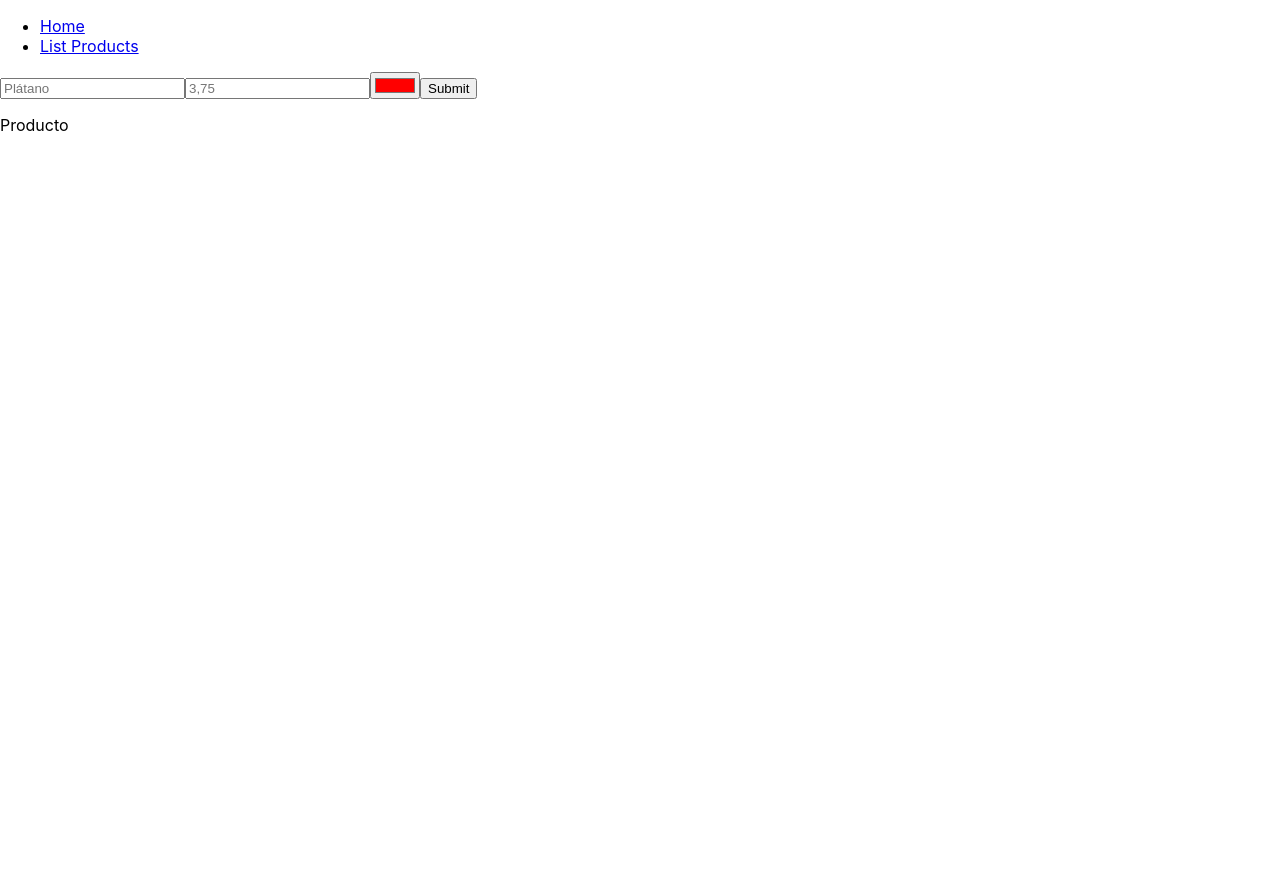
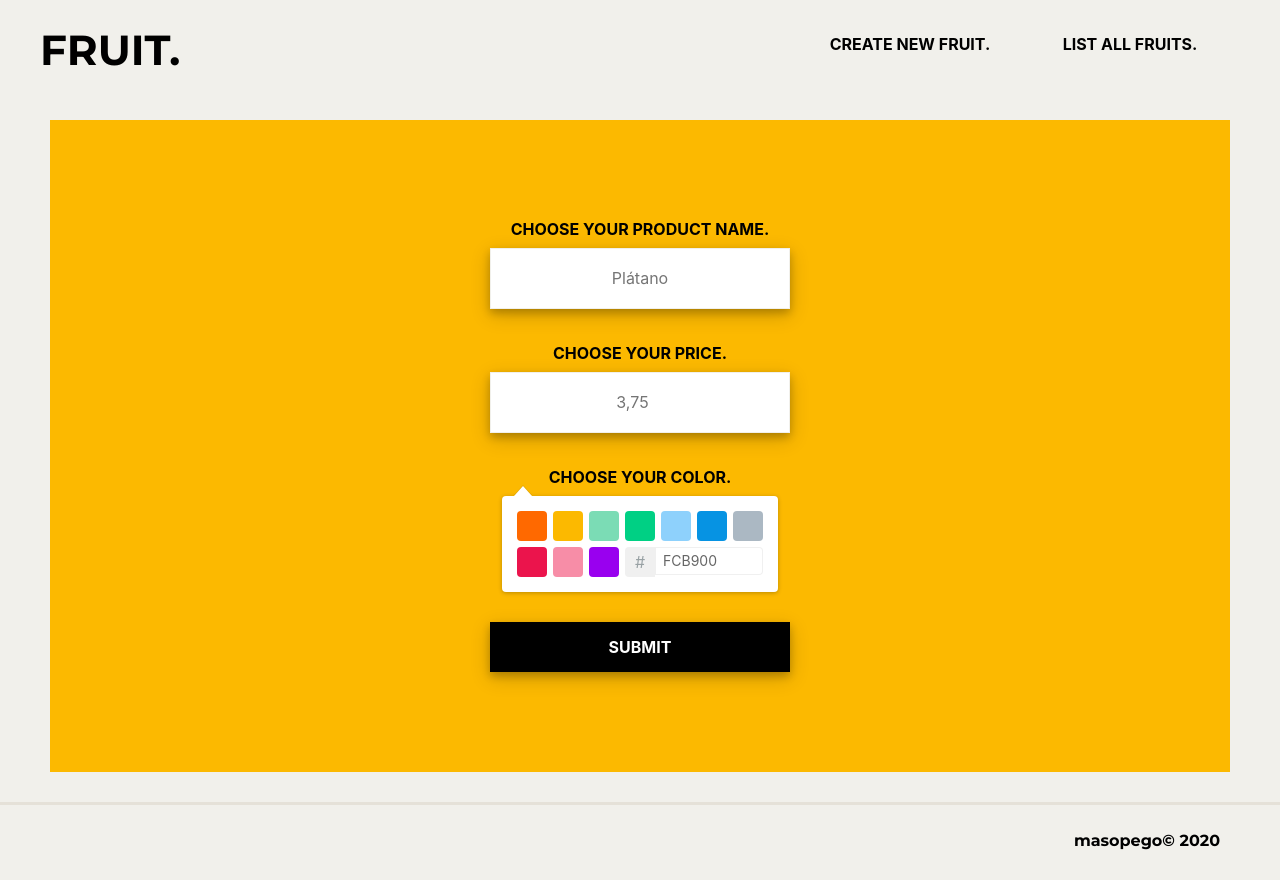
Before and after one commit to masopego/flat101-technical-test, a React app in the folder frontend/: page / in a window 1280 px wide. Before the commit the page ends 800 px from the top, so only its background shows below. Built offline with nearby package versions, Linux system fonts and the light colour scheme.

Commit message:
Add styles

```diff
--- a/frontend/package.json
+++ b/frontend/package.json
@@ -6,8 +6,10 @@
     "@testing-library/jest-dom": "^4.2.4",
     "@testing-library/react": "^9.3.2",
     "@testing-library/user-event": "^7.1.2",
+    "node-sass": "^4.14.1",
     "prop-types": "^15.7.2",
     "react": "^16.14.0",
+    "react-color": "^2.18.1",
     "react-dom": "^16.14.0",
     "react-router-dom": "^5.2.0",
     "react-scripts": "3.4.3"
--- a/frontend/public/index.html
+++ b/frontend/public/index.html
@@ -10,34 +10,16 @@
       content="Web site created using create-react-app"
     />
     <link rel="apple-touch-icon" href="%PUBLIC_URL%/logo192.png" />
-    <!--
-      manifest.json provides metadata used when your web app is installed on a
-      user's mobile device or desktop. See https://developers.google.com/web/fundamentals/web-app-manifest/
-    -->
+
     <link rel="manifest" href="%PUBLIC_URL%/manifest.json" />
-    <!--
-      Notice the use of %PUBLIC_URL% in the tags above.
-      It will be replaced with the URL of the `public` folder during the build.
-      Only files inside the `public` folder can be referenced from the HTML.
-
-      Unlike "/favicon.ico" or "favicon.ico", "%PUBLIC_URL%/favicon.ico" will
-      work correctly both with client-side routing and a non-root public URL.
-      Learn how to configure a non-root public URL by running `npm run build`.
-    -->
-    <title>Product SPA</title>
+    <link
+      href="https://fonts.googleapis.com/css2?family=Merriweather:wght@300;400&family=Montserrat:wght@300;400;700&display=swap"
+      rel="stylesheet"
+    />
+    <title>Fruit Product SPA</title>
   </head>
   <body>
-    <noscript>You need to enable JavaScript to run this app.</noscript>
+    <noscript></noscript>
     <div id="root"></div>
-    <!--
-      This HTML file is a template.
-      If you open it directly in the browser, you will see an empty page.
-
-      You can add webfonts, meta tags, or analytics to this file.
-      The build step will place the bundled scripts into the <body> tag.
-
-      To begin the development, run `npm start` or `yarn start`.
-      To create a production bundle, use `npm run build` or `yarn build`.
-    -->
   </body>
 </html>
--- a/frontend/src/App.css
+++ /dev/null
@@ -1,38 +0,0 @@
-.App {
-  text-align: center;
-}
-
-.App-logo {
-  height: 40vmin;
-  pointer-events: none;
-}
-
-@media (prefers-reduced-motion: no-preference) {
-  .App-logo {
-    animation: App-logo-spin infinite 20s linear;
-  }
-}
-
-.App-header {
-  background-color: #282c34;
-  min-height: 100vh;
-  display: flex;
-  flex-direction: column;
-  align-items: center;
-  justify-content: center;
-  font-size: calc(10px + 2vmin);
-  color: white;
-}
-
-.App-link {
-  color: #61dafb;
-}
-
-@keyframes App-logo-spin {
-  from {
-    transform: rotate(0deg);
-  }
-  to {
-    transform: rotate(360deg);
-  }
-}
--- a/frontend/src/components/App.js
+++ b/frontend/src/components/App.js
@@ -1,30 +1,23 @@
 import React from "react";
-import { Link, Route, Switch } from "react-router-dom";
+import { Route, Switch } from "react-router-dom";
 import CreateProduct from "./pages/CreateProduct";
 import ListProducts from "./pages/ListProducts";
-import "../App.css";
+import Footer from "./organism/Footer/Footer";
+import Header from "./organism/Header/Header";
+import "../stylesheets/core/_reset.scss";
+import "../stylesheets/core/global.scss";
 
 function App() {
   return (
     <>
-      <header>
-        <nav>
-          <ul>
-            <li>
-              <Link to="/">Home</Link>
-            </li>
-            <li>
-              <Link to="/list-products">List Products</Link>
-            </li>
-          </ul>
-        </nav>
-      </header>
+      <Header />
       <main>
         <Switch>
           <Route exact path="/" component={CreateProduct} />
           <Route path="/list-products" component={ListProducts} />
         </Switch>
       </main>
+      <Footer />
     </>
   );
 }
--- /dev/null
+++ b/frontend/src/components/organism/Footer/Footer.js
@@ -0,0 +1,25 @@
+import React from "react";
+import "./_footer.scss";
+
+function Footer() {
+  return (
+    <footer className="footer">
+      <div className="wrapper">
+        <div className="footer__copy">
+          <h5>
+            <a
+              href="https://github.com/masopego"
+              target="_blank"
+              rel="noopener noreferrer"
+            >
+              masopego
+            </a>
+            &copy; 2020
+          </h5>
+        </div>
+      </div>
+    </footer>
+  );
+}
+
+export default Footer;
--- /dev/null
+++ b/frontend/src/components/organism/Footer/_footer.scss
@@ -0,0 +1,51 @@
+@import "../../../stylesheets/core/_variables.scss";
+@import "../../../stylesheets/core/_mixins.scss";
+
+.footer {
+  width: 100%;
+  padding: 30px;
+  position: relative;
+  background-color: $color-primary;
+
+  @include tablet {
+    padding: 30px 45px;
+  }
+
+  @include display {
+    padding: 30px 60px;
+  }
+
+  &:before {
+    height: 3px;
+    background: $color-secondary;
+    width: 100%;
+    content: "";
+    position: absolute;
+    top: 0px;
+    left: 0px;
+    margin-top: 30px;
+  }
+
+  & .wrapper {
+    margin-top: 30px;
+    width: 100%;
+  }
+
+  &__copy {
+    & h5 {
+      font-size: $font-regular;
+      color: black;
+      font-family: $font-primary;
+      transition: color 0.5s linear;
+      text-align: center;
+
+      @include tablet {
+        text-align: right;
+      }
+
+      &:hover {
+        color: $color-dark;
+      }
+    }
+  }
+}
--- /dev/null
+++ b/frontend/src/components/organism/Header/Header.js
@@ -0,0 +1,25 @@
+import React from "react";
+import "./_header.scss";
+import { Link } from "react-router-dom";
+
+function Header() {
+  return (
+    <header className="header">
+      <nav className="header__menu">
+        <ul className="logo_container">
+          <li>FRUIT.</li>
+        </ul>
+        <ul className="menu">
+          <li>
+            <Link to="/">Create new fruit.</Link>
+          </li>
+          <li>
+            <Link to="/list-products">List all fruits.</Link>
+          </li>
+        </ul>
+      </nav>
+    </header>
+  );
+}
+
+export default Header;
--- /dev/null
+++ b/frontend/src/components/organism/Header/_header.scss
@@ -0,0 +1,61 @@
+@import "../../../stylesheets/core/_variables.scss";
+@import "../../../stylesheets/core/_mixins.scss";
+
+.header {
+  position: fixed;
+  width: 100%;
+  height: 100px;
+  background: $color-primary;
+  z-index: 100;
+
+  & nav.header__menu {
+    height: 100%;
+    background: $color-primary;
+    display: flex;
+    justify-content: space-between;
+    padding: 10px 40px;
+
+    .logo_container li {
+      color: black;
+      font-size: 42px;
+      width: auto;
+      height: 100%;
+      font-family: $font-primary;
+      display: flex;
+      align-items: center;
+      font-weight: bold;
+    }
+
+    ul.menu {
+      display: flex;
+      align-items: center;
+      flex-direction: column;
+      height: 100%;
+
+      @include tablet {
+        flex-direction: row;
+      }
+
+      li {
+        width: 200px;
+        height: 30px;
+        color: $color-secondary;
+        display: flex;
+        justify-content: center;
+        padding: 10px;
+        color: black;
+        text-transform: uppercase;
+        font-weight: bold;
+
+        @include tablet {
+          height: 50px;
+          margin: 10px;
+        }
+
+        &:hover {
+          color: $color-dark;
+        }
+      }
+    }
+  }
+}
--- a/frontend/src/components/organism/ProductElement.js
+++ b/frontend/src/components/organism/ProductElement.js
@@ -4,8 +4,9 @@ import PropTypes from "prop-types";
 function ProductElement({ name, price, color }) {
   return (
     <li className="product__list--element" style={{ backgroundColor: color }}>
-      {name}
-      {price}
+      <div className="box"></div>
+      <p>{name}</p>
+      <span>{price}€</span>
     </li>
   );
 }
--- a/frontend/src/components/pages/CreateProduct.js
+++ b/frontend/src/components/pages/CreateProduct.js
@@ -1,15 +1,20 @@
 import React, { useState } from "react";
 import { postProduct } from "../../services/ProductService";
+import { TwitterPicker } from "react-color";
+
+import "./_create_product.scss";
+
+const DEFAULT_COLOR = "#FCB900";
 
 function CreateProduct() {
   const [name, setName] = useState("");
   const [price, setPrice] = useState("");
-  const [color, setColor] = useState("#ff0000");
+  const [color, setColor] = useState(DEFAULT_COLOR);
 
   const resetForm = () => {
     setName("");
     setPrice("");
-    setColor("#ff0000");
+    setColor(DEFAULT_COLOR);
   };
   const handleSubmit = (ev) => {
     ev.preventDefault();
@@ -23,35 +28,42 @@ function CreateProduct() {
       });
   };
   return (
-    <>
+    <div className="create_product_page">
+      <div className="wrapper" style={{ backgroundColor: color }}>
         <form onSubmit={handleSubmit}>
+          <label className="label">Choose your product name.</label>
           <input
             type="text"
+            className="name__form"
             name="name"
             value={name}
             placeholder="Plátano"
             required
             onChange={(ev) => setName(ev.target.value)}
+            autocomplete="off"
           />
+          <label className="label">Choose your price.</label>
+
           <input
             type="number"
+            className="price__form"
             name="price"
             placeholder="3,75"
             value={price}
             min="0"
             required
+            autocomplete="off"
             onChange={(ev) => setPrice(parseFloat(ev.target.value))}
           />
-        <input
-          type="color"
-          value={color}
-          required
-          onChange={(ev) => setColor(ev.target.value)}
+          <label className="label color">Choose your color.</label>
+          <TwitterPicker
+            color={color}
+            onChange={(color) => setColor(color.hex)}
           />
           <input type="submit" />
         </form>
-      <p>Producto</p>
-    </>
+      </div>
+    </div>
   );
 }
 export default CreateProduct;
--- /dev/null
+++ b/frontend/src/components/pages/_create_product.scss
@@ -0,0 +1,62 @@
+@import "../../stylesheets/core/_variables.scss";
+
+.create_product_page {
+  .wrapper {
+    background: $color-secondary;
+    margin: 0 50px;
+    height: 100%;
+    form {
+      padding: 100px 10px;
+      display: flex;
+      flex-direction: column;
+      max-width: 320px;
+      margin: 0 auto;
+
+      label {
+        margin-bottom: 10px;
+        color: black;
+        text-transform: uppercase;
+        font-weight: bold;
+        text-align: center;
+      }
+      input[type="text"],
+      input[type="number"] {
+        outline: 0;
+        padding: 20px;
+        border: 1px solid $color-primary;
+        margin-bottom: 35px;
+        color: black;
+        text-align: center;
+        box-shadow: 0 4px 8px 0 rgba(0, 0, 0, 0.2),
+          0 6px 20px 0 rgba(0, 0, 0, 0.19);
+        transition: transform 0.2s ease-in;
+        &:focus {
+          transform: translateY(3px);
+        }
+      }
+
+      input[type="submit"] {
+        background: black;
+        color: white;
+        font-weight: bold;
+        text-transform: uppercase;
+        height: 50px;
+        outline: 0;
+        margin-top: 30px;
+        border: none;
+        box-shadow: 0 4px 8px 0 rgba(0, 0, 0, 0.2),
+          0 6px 20px 0 rgba(0, 0, 0, 0.19);
+        cursor: pointer;
+
+        &:hover {
+          background: white;
+          color: black;
+        }
+      }
+
+      .twitter-picker {
+        margin: 0 auto;
+      }
+    }
+  }
+}
--- /dev/null
+++ b/frontend/src/components/pages/_list_product.scss
@@ -0,0 +1,47 @@
+@import "../../stylesheets/core/_variables.scss";
+@import "../../stylesheets/core/_mixins.scss";
+
+.list_product_page {
+  .wrapper {
+    background: $color-secondary;
+    margin: 0 50px;
+    height: 100%;
+    padding: 10px;
+
+    ul {
+      width: 100%;
+      display: flex;
+      flex-direction: row;
+      flex-wrap: wrap;
+      li {
+        cursor: pointer;
+        width: 100%;
+        margin: 10px;
+        height: 200px;
+        position: relative;
+        display: flex;
+        color: white;
+        font-size: 34px;
+        justify-content: center;
+        align-items: center;
+        text-transform: uppercase;
+        box-shadow: 0 4px 8px 0 rgba(0, 0, 0, 0.2);
+        @include tablet {
+          width: 31%;
+        }
+
+        transition: transform 0.2s ease-in;
+        &:hover {
+          transform: translateY(5px);
+        }
+
+        span {
+          position: absolute;
+          font-size: 24px;
+          bottom: 10px;
+          right: 10px;
+        }
+      }
+    }
+  }
+}
--- a/frontend/src/services/ProductService.js
+++ b/frontend/src/services/ProductService.js
@@ -4,10 +4,10 @@ const getProducts = () => {
   return fetch(ENDPOINT).then((response) => response.json());
 };
 
-const postProduct = (name, price) => {
+const postProduct = (name, price, color) => {
   return fetch(ENDPOINT, {
     method: "POST",
-    body: JSON.stringify({ name, price }),
+    body: JSON.stringify({ name, price, color }),
     headers: {
       "content-type": "application/json",
     },
--- /dev/null
+++ b/frontend/src/stylesheets/core/_mixins.scss
@@ -0,0 +1,10 @@
+@mixin tablet {
+  @media all and (min-width: $tablet) {
+    @content;
+  }
+}
+@mixin display {
+  @media all and (min-width: $display) {
+    @content;
+  }
+}
--- /dev/null
+++ b/frontend/src/stylesheets/core/_variables.scss
@@ -0,0 +1,21 @@
+// Breakpoints
+
+$tablet: 768px;
+$display: 1280px;
+
+/* FONT SIZES */
+
+$font-regular: 16px;
+$font-medium: 24px;
+$font-large: 40px;
+
+/* COLOR */
+
+$color-primary: #f1f0eb;
+$color-secondary: #e5e1d8;
+$color-light: #f1a90e;
+$color-dark: #685f22;
+
+/* FONT FAMILY */
+$font-primary: "Montserrat", sans-serif;
+$font-secondary: "Merriweather", serif;
--- /dev/null
+++ b/frontend/src/stylesheets/core/global.scss
@@ -0,0 +1,7 @@
+@import "./_variables.scss";
+
+main {
+  background: $color-primary;
+  width: 100%;
+  padding-top: 120px;
+}
```
Also changed, not shown: frontend/src/components/pages/ListProducts.js (+6 -3 lines), 1 other file. Lines whose indentation alone changed are shown as unchanged.
